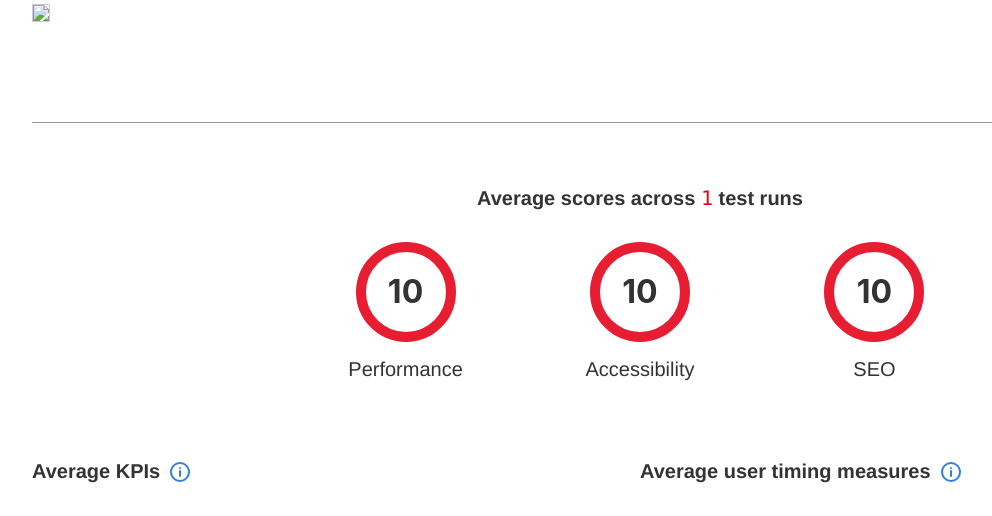
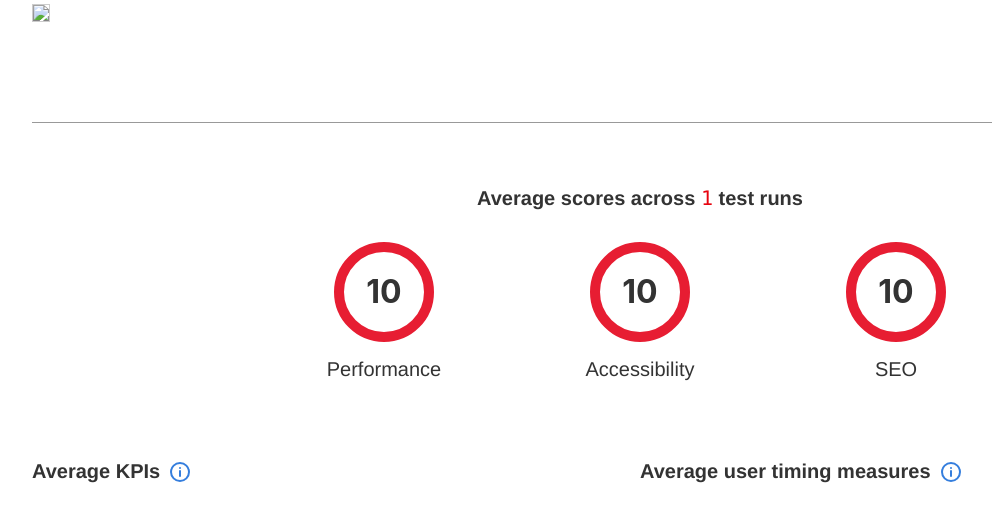
Before and after one commit to IBM/page-lab, a Django app: template admin/pageaudit/report/templates/reports_urls_detail_withruns.html in a window 1280 px wide. Shown: the part 294-810 px from the top of the page, without its empty margins (0-992 px from the left). Run offline with Django 3.2, Linux system fonts and the light colour scheme; tables that the repository leaves empty hold one stand-in row (values such as "Sample post"); the template is opened without the code that fills it: values that come from a table or form of the project are taken from there, most other values are stand-ins (such as "Sample title", 1, 10 or a date in 2020); data that the repository does not hold is empty; some libraries are stand-ins or nearby versions.

Commit message:
Changed donuts from inline-block to flex for better responsive and use built-in Tach classes.

```diff
--- a/admin/pageaudit/report/templates/reports_urls_detail_withruns.html
+++ b/admin/pageaudit/report/templates/reports_urls_detail_withruns.html
@@ -24,10 +24,6 @@
 
     {% compress css %}
         <style>
-
-            .pl-url-detail-donut {
-                width: 230px;
-            }
 
             .pl-url-detail-donut .pl-audit-score {
                 border-width: 10px;
@@ -69,20 +65,20 @@
     {{ templateHelpers.html.hr|safe }}
 
 
-    <div class="{{ templateHelpers.classes.grid }} tc">
-        <h4 class="f4 b mb4">Average scores across <code class="fw4 dark-red">{{ lighthouseRuns.count }}</code> test runs</h4>
+    <h4 class="f4 b mb4 tc">Average scores across <code class="fw4 dark-red">{{ lighthouseRuns.count }}</code> test runs</h4>
 
-        <div class="pl-url-detail-donut mb4 dib">
+    <div class="{{ templateHelpers.classes.grid }} tc flex center justify-center flex-column flex-row-ns">
+        <div class="pl-url-detail-donut mb4 w-100 w5-ns">
             <div>{% include "partials/audit_score_donut.html" with scoreValue=url1.url_kpi_average.performance_score %}</div>
             <p class="f4 mt3">Performance</p>
         </div>
 
-        <div class="pl-url-detail-donut mb4 dib">
+        <div class="pl-url-detail-donut mb4 w-100 w5-ns">
             <div>{% include "partials/audit_score_donut.html" with scoreValue=url1.url_kpi_average.accessibility_score %}</div>
             <p class="f4 mt3">Accessibility</p>
         </div>
 
-        <div class="pl-url-detail-donut mb4 dib">
+        <div class="pl-url-detail-donut mb4 w-100 w5-ns">
             <div>{% include "partials/audit_score_donut.html" with scoreValue=url1.url_kpi_average.seo_score %}</div>
             <p class="f4 mt3">SEO</p>
         </div>
```
